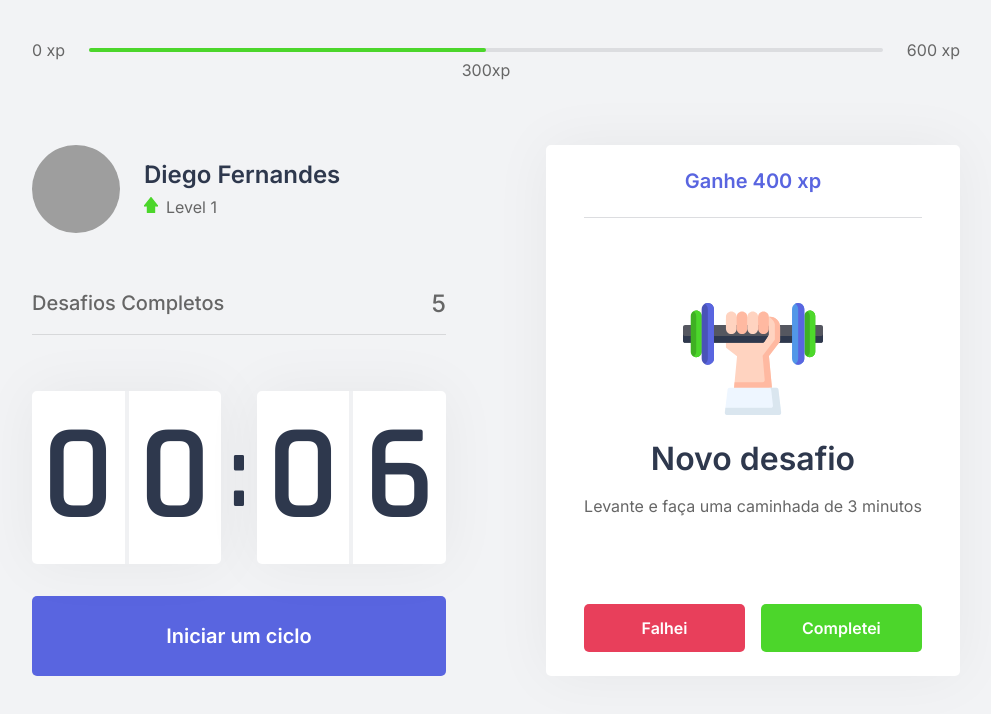
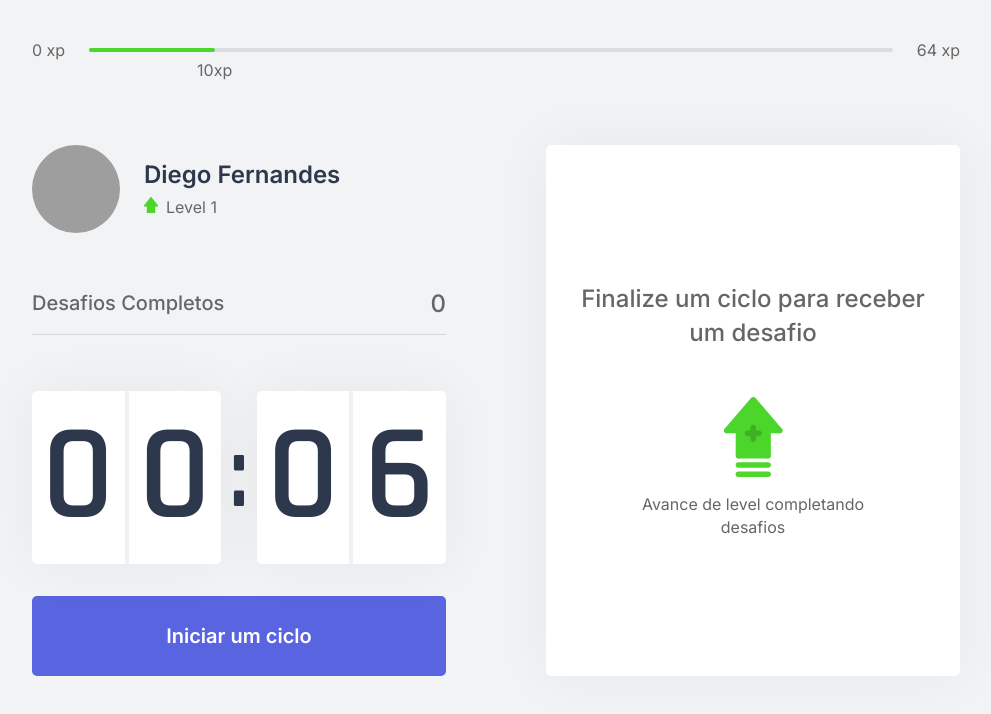
Before and after one commit to carolribeiro2112/moveit-nextjs-nlw04, a Next.js app: page / in a window 1280 px wide. Shown: the top 714 px of the page, without its empty margins (144-1135 px from the left). Built offline with nearby package versions, Linux system fonts and the light colour scheme; grey boxes are pictures that could not be loaded.

Commit message:
add challenges.json file and context functions

```diff
--- /dev/null
+++ b/challenges.json
@@ -0,0 +1,62 @@
+[
+  {
+    "type": "body",
+    "description": "Estique um de seus braços com a palma da mão virada para frente e puxe os dedos para cima por 10 segundos por mão.",
+    "amount": 80
+  },
+  {
+    "type": "body",
+    "description": "Estique seu braço contra o peito e puxe-o utilizando o outro braço por 10 segundos por braço.",
+    "amount": 60
+  },
+  {
+    "type": "body",
+    "description": "Puxe seu pescoço com a ajuda da mão para a direita e para a esquerda, permanecendo na posição por alguns segundos.",
+    "amount": 70
+  },
+  {
+    "type": "body",
+    "description": "Com as duas mãos na parte de trás da cabeça, leve-a para baixo, alongando a parte de trás da região.",
+    "amount": 60
+  },
+  {
+    "type": "body",
+    "description": "Cruze as pernas e desça com as mãos esticadas em direção ao chão. Repita o movimento com a outra perna na frente.",
+    "amount": 100
+  },
+  {
+    "type": "body",
+    "description": "Sentado, abra as pernas e tente encostar as palmas das mãos no chão, repita 3 vezes por 5 segundos.",
+    "amount": 80
+  },
+  {
+    "type": "body",
+    "description": "Puxe o joelho de encontro ao peito e segure, troque de perna após 10 segundos.",
+    "amount": 50
+  },
+  {
+    "type": "body",
+    "description": "Sentado, cruze uma perna e incline seu tronco à frente, troque de perna após 10 segundos.",
+    "amount": 80
+  },
+  {
+    "type": "eye",
+    "description": "Sentado, feche os olhos e cubra-os com as palmas da mão durante 2 minutos, depois abra normalmente.",
+    "amount": 90
+  },
+  {
+    "type": "eye",
+    "description": "Em algum ambiente aberto, olhe o mais longe que puder em quatro direções por 3s, mexa apenas os olhos. Repita 3 vezes.",
+    "amount": 140
+  },
+  {
+    "type": "eye",
+    "description": "Usando os polegares, massage a área abaixo das sobrancelhas em movimentos circulares por 15 segundos.",
+    "amount": 70
+  },
+  {
+    "type": "body",
+    "description": "Em pé, gire a cintura o máximo que puder para a esquerda, segure por cinco segundos. Repita para a direita.",
+    "amount": 90
+  }
+]
--- a/src/components/ChallengeBox/ChallengeBox.tsx
+++ b/src/components/ChallengeBox/ChallengeBox.tsx
@@ -3,23 +3,28 @@
 import { ChallengeBoxContainer, ChallengeNotActive, ChallengeIsActive, FailedButton, CompletedButton } from "./style";
 
 export function ChallengeBox() {
-  const contextData = useContext(ChallengesContext)
+  const { activeChallenge, resetChallenge } = useContext(ChallengesContext)
 
-  const hasActiveChallenge = true;
 
   return (
     <ChallengeBoxContainer>
-      { hasActiveChallenge ? (
+      { activeChallenge ? (
         <ChallengeIsActive>
-          <header>Ganhe 400 xp</header>
+          <header>Ganhe {activeChallenge.amount} xp</header>
           <main>
-            <img src="icons/body.svg" alt="" />
+            <img src={`icons/${activeChallenge.type}.svg`} alt={activeChallenge.type} />
             <strong>Novo desafio</strong>
-            <p>Levante e faça uma caminhada de 3 minutos</p>
+            <p>{activeChallenge.description}</p>
           </main>
 
           <footer>
-            <FailedButton type="button">Falhei</FailedButton>
+            <FailedButton
+              type="button"
+              onClick={resetChallenge}
+            >
+              Falhei
+            </FailedButton>
+
             <CompletedButton type="button">Completei</CompletedButton>
           </footer>
         </ChallengeIsActive>
--- a/src/components/CompletedChallenges/index.tsx
+++ b/src/components/CompletedChallenges/index.tsx
@@ -1,10 +1,14 @@
+import { useContext } from 'react';
+import { ChallengesContext } from '../../contexts/ChallengesContext';
 import {DivCompletedChallenges} from './styles';
 
 export function CompletedChallenges() {
+  const {challengesCompleted} = useContext(ChallengesContext)
+
   return(
     <DivCompletedChallenges>
       <span>Desafios Completos</span>
-      <span>5</span>
+      <span>{challengesCompleted}</span>
     </DivCompletedChallenges>
   )
 }
--- a/src/components/ExperienceBar/index.tsx
+++ b/src/components/ExperienceBar/index.tsx
@@ -1,14 +1,20 @@
+import { useContext } from 'react';
+import { ChallengesContext } from '../../contexts/ChallengesContext';
 import {Header} from './styles';
 
 export function ExperienceBar() {
+  const {currentExperience, experienceToNextLevel} = useContext(ChallengesContext);
+
+  const percentToNextLevel = Math.round(currentExperience*100)/experienceToNextLevel;
+
   return (
     <Header>
       <span>0 xp</span>
       <div>
-        <div style={{width: '50%'}}/>
-        <span style={{left: '50%'}}>300xp</span>
+        <div style={{width: `${percentToNextLevel}%`}}/>
+        <span style={{left: `${percentToNextLevel}%`}}>{currentExperience}xp</span>
       </div>
-      <span>600 xp</span>
+      <span>{experienceToNextLevel} xp</span>
     </Header>
   );
 }
--- a/src/contexts/ChallengesContext.tsx
+++ b/src/contexts/ChallengesContext.tsx
@@ -1,11 +1,20 @@
 import { createContext, ReactNode, useState } from "react";
+import challenges from '../../challenges.json';
 
+interface Challenge {
+  type: 'body' | 'eye';
+  description: string;
+  amount: number;
+}
 interface ChallengesContextData {
   level: number;
+  experienceToNextLevel: number;
   levelUp: ()=> void;
   currentExperience: number;
   challengesCompleted: number;
   startNewChallenge: () => void;
+  activeChallenge: Challenge;
+  resetChallenge: () => void;
 }
 
 interface ChallengesProviderProps {
@@ -17,15 +26,26 @@
 
 export function ChallengesProvider({children}: ChallengesProviderProps) {
   const [level, setLevel] = useState(1);
-  const [currentExperience, setCurrentExperience] = useState(0);
+  const [currentExperience, setCurrentExperience] = useState(10);
   const [challengesCompleted, setChallengesCompleted] = useState(0);
+
+  const [activeChallenge, setActiveChallenge] = useState(null);
+
+  const experienceToNextLevel = Math.pow((level + 1) * 4, 2)
 
   function levelUp() {
     setLevel(level + 1)
   }
 
   function startNewChallenge() {
-    console.log('new challlenge')
+    const randomChallengeIndex = Math.floor(Math.random() * challenges.length)
+    const challenge = challenges[randomChallengeIndex]
+
+    setActiveChallenge(challenge)
+  }
+
+  function resetChallenge() {
+    setActiveChallenge(null);
   }
 
   return (
@@ -33,9 +53,12 @@
       value={{
         level,
         levelUp,
+        experienceToNextLevel,
         currentExperience,
         challengesCompleted,
-        startNewChallenge
+        startNewChallenge,
+        activeChallenge,
+        resetChallenge
       }}
     >
       {children}
```
